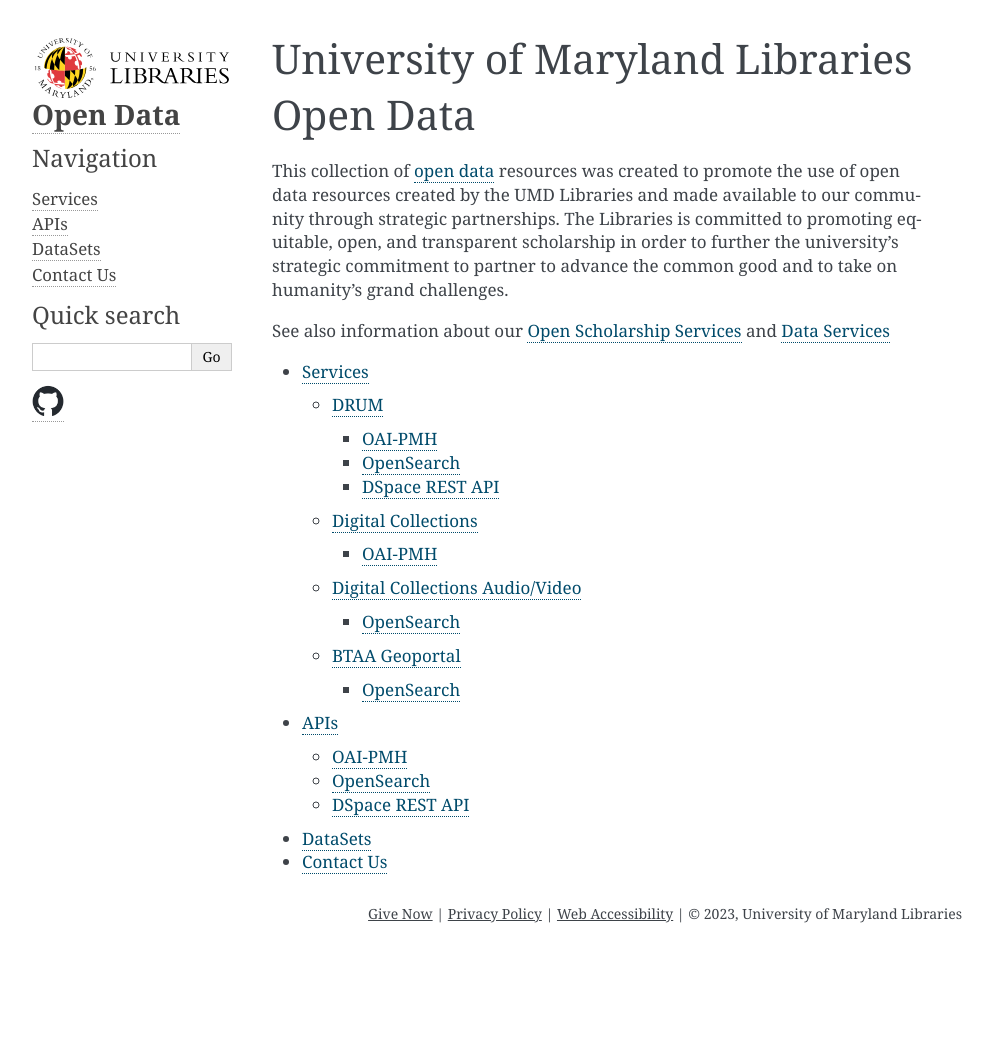
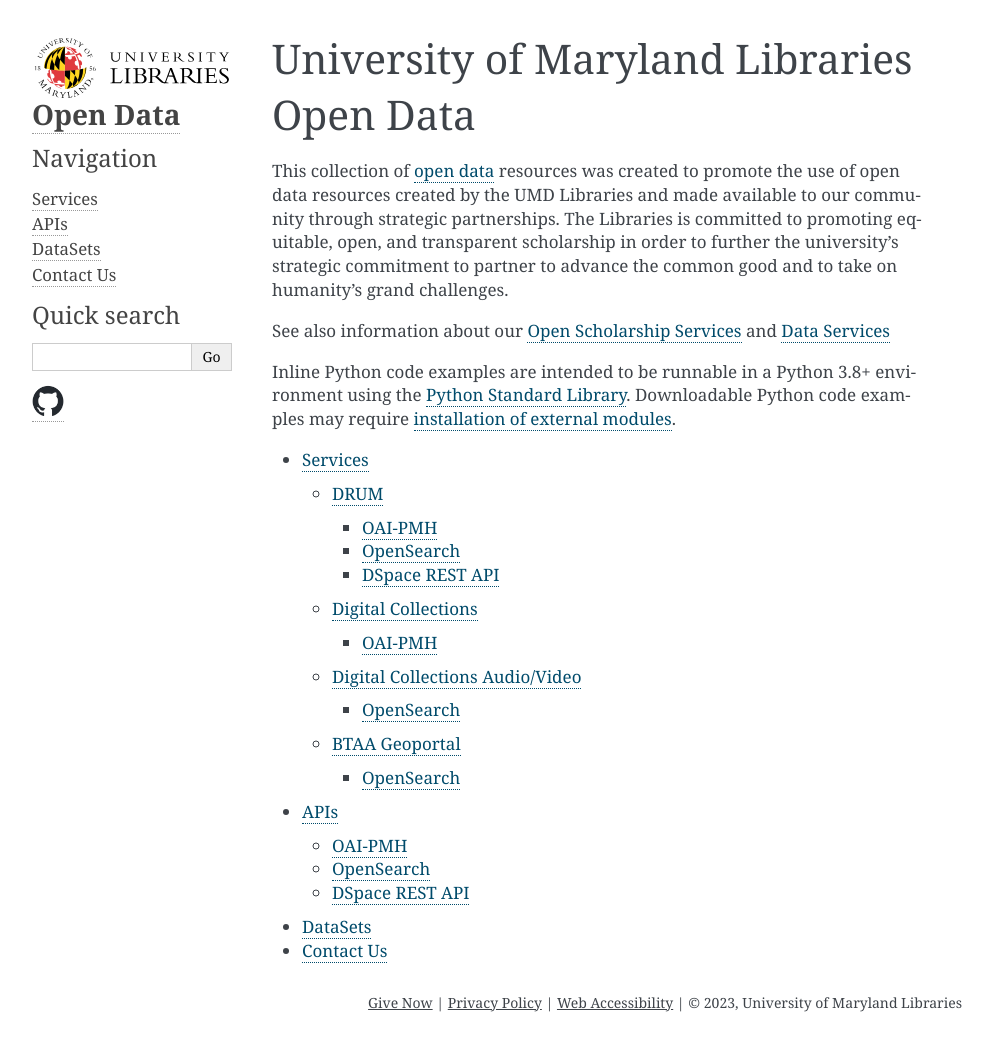
Before and after one commit to wallberg-umd/umd-lib-opendata, a Sphinx documentation site: the page built from source/index.rst, in a window 1280 px wide. Shown: the whole page, without its empty margins (148-1141 px from the left). Built offline with Sphinx 7.4.7, drawn with Linux system fonts in a browser that asks for light colours; before the commit the page ends 953 px from its top, so only the background shows below that.

Commit message:
Update home page with Python information

```diff
--- a/source/index.rst
+++ b/source/index.rst
@@ -10,6 +10,8 @@
 
 See also information about our `Open Scholarship Services <https://www.lib.umd.edu/research/oss>`_ and `Data Services <https://www.lib.umd.edu/research/data>`_
 
+Inline Python code examples are intended to be runnable in a Python 3.8+ environment using the `Python Standard Library <https://docs.python.org/3/library/>`_. Downloadable Python code examples may require `installation of external modules <https://github.com/umd-lib/umd-lib-opendata#python-environment>`_.
+
 .. toctree::
 
    services
```
